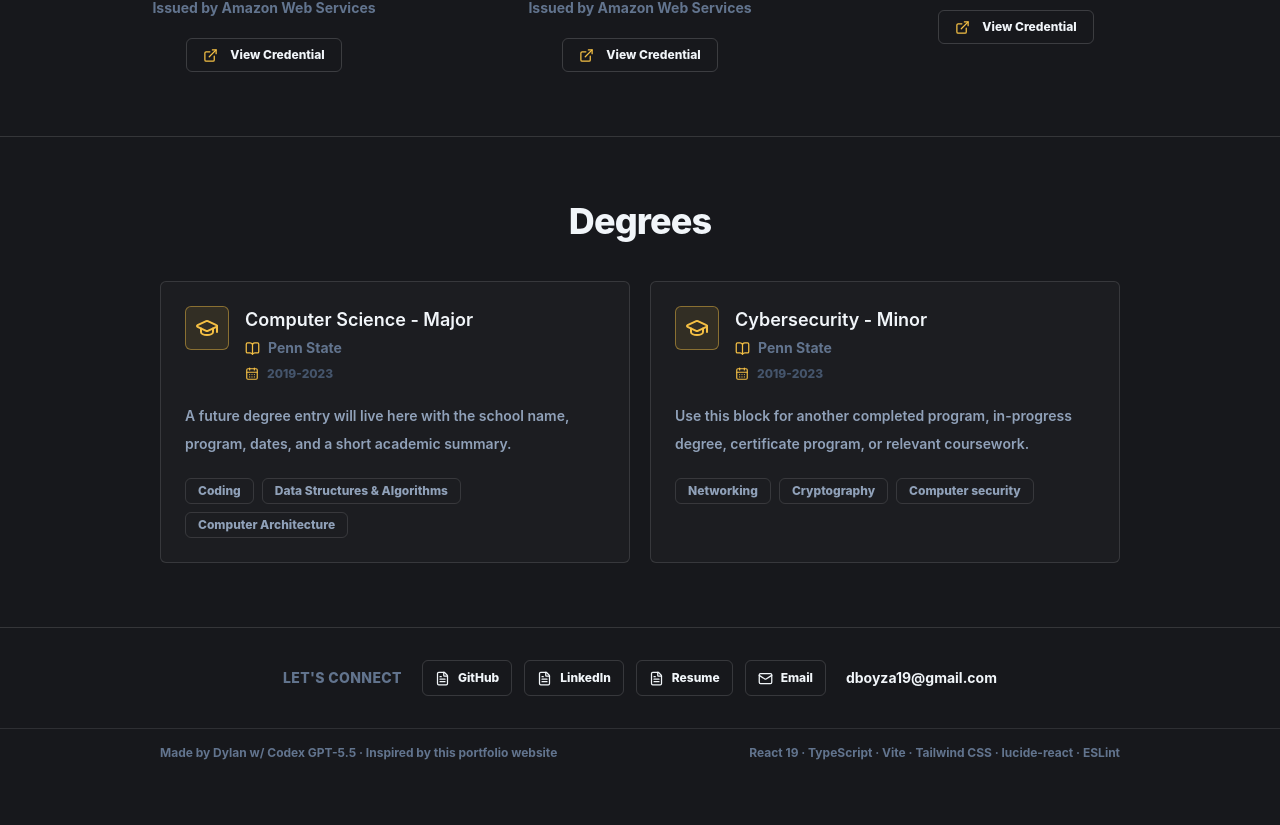
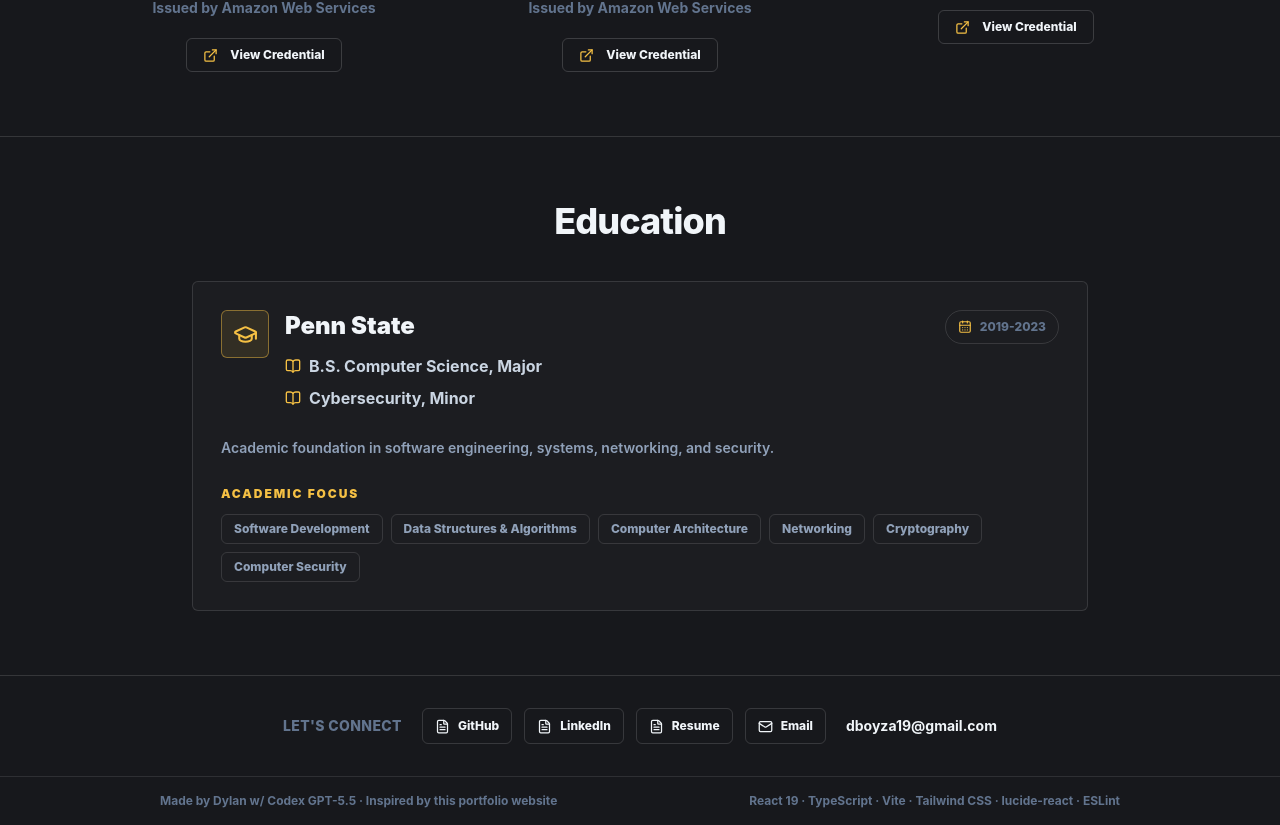
Before and after one commit to dboyza/portfolio-website, a React (Vite) app: page / in a window 1280 px wide. Shown: the part 3708-4533 px from the top of the page. Before the commit the page ends 4485 px from the top, so only its background shows below. Built offline with nearby package versions, Linux system fonts and the light colour scheme.

Commit message:
Polish education section

```diff
--- a/src/components/TerminalWindow.tsx
+++ b/src/components/TerminalWindow.tsx
@@ -33,7 +33,7 @@ const commandNames = [
   'skills',
   'projects',
   'certs',
-  'degrees',
+  'education',
   'contact',
   'email',
   'resume',
@@ -131,9 +131,11 @@ const TerminalWindow = () => {
 
     if (normalized === 'degrees' || normalized === 'education') {
       return degrees.flatMap((degree) => [
-        `${degree.title} - ${degree.school}, ${degree.timeframe}`,
+        degree.school,
+        ...degree.programs.map((program) => `  ${program}`),
+        `  ${degree.timeframe}`,
         `  ${degree.description}`,
-        `  Focus: ${degree.focusAreas.join(', ')}`,
+        `  Academic Focus: ${degree.focusAreas.join(', ')}`,
       ]);
     }
 
@@ -161,7 +163,7 @@ const TerminalWindow = () => {
     }
 
     if (normalized === 'ls') {
-      return ['about  career  current  projects  skills  certifications  degrees  contact'];
+      return ['about  career  current  projects  skills  certifications  education  contact'];
     }
 
     return [`command not found: ${rawCommand}`, "Type 'help' to list available commands."];
--- a/src/data/portfolio.ts
+++ b/src/data/portfolio.ts
@@ -27,8 +27,8 @@ export type Certification = {
 };
 
 export type Degree = {
-  title: string;
   school: string;
+  programs: string[];
   timeframe: string;
   description: string;
   focusAreas: string[];
@@ -58,7 +58,7 @@ export const navItems = [
   { label: 'Projects', href: '#projects' },
   { label: 'Skills', href: '#skills' },
   { label: 'Certifications', href: '#certifications' },
-  { label: 'Degrees', href: '#degrees' },
+  { label: 'Education', href: '#education' },
   { label: 'Contact', href: '#contact' },
 ];
 
@@ -184,20 +184,18 @@ export const certifications: Certification[] = [
 
 export const degrees: Degree[] = [
   {
-    title: 'Computer Science - Major',
     school: 'Penn State',
+    programs: ['B.S. Computer Science, Major', 'Cybersecurity, Minor'],
     timeframe: '2019-2023',
-    description:
-      'A future degree entry will live here with the school name, program, dates, and a short academic summary.',
-    focusAreas: ['Coding', 'Data Structures & Algorithms', 'Computer Architecture'],
-  },
-  {
-    title: 'Cybersecurity - Minor',
-    school: 'Penn State',
-    timeframe: '2019-2023',
-    description:
-      'Use this block for another completed program, in-progress degree, certificate program, or relevant coursework.',
-    focusAreas: ['Networking', 'Cryptography', 'Computer security'],
+    description: 'Academic foundation in software engineering, systems, networking, and security.',
+    focusAreas: [
+      'Software Development',
+      'Data Structures & Algorithms',
+      'Computer Architecture',
+      'Networking',
+      'Cryptography',
+      'Computer Security',
+    ],
   },
 ];
 
--- a/src/sections/Degrees.tsx
+++ b/src/sections/Degrees.tsx
@@ -3,52 +3,69 @@ import SectionHeading from '../components/SectionHeading';
 import { degrees } from '../data/portfolio';
 
 const Degrees = () => {
+  const education = degrees[0];
+
+  if (!education) {
+    return null;
+  }
+
   return (
-    <section id="degrees" className="section-rule py-10 sm:py-16">
+    <section id="education" className="section-rule py-10 sm:py-16">
       <div className="content-shell">
-        <SectionHeading title="Degrees" />
+        <SectionHeading title="Education" />
 
-        <div className="mt-10 grid gap-5 md:grid-cols-2">
-          {degrees.map((degree) => (
-            <article
-              key={degree.title}
-              className="rounded-md border border-white/12 bg-white/[0.025] p-6 text-left shadow-soft"
-            >
+        <article className="mx-auto mt-10 max-w-4xl rounded-md border border-white/12 bg-white/[0.025] p-6 text-left shadow-soft sm:p-7">
+          <div className="flex flex-col gap-5 sm:flex-row sm:items-start sm:justify-between">
             <div className="flex items-start gap-4">
-                <div className="flex h-11 w-11 shrink-0 items-center justify-center rounded-md border border-gold-500/45 bg-gold-500/10 text-gold-500">
-                  <GraduationCap size={24} />
+              <div className="flex h-12 w-12 shrink-0 items-center justify-center rounded-md border border-gold-500/45 bg-gold-500/10 text-gold-500">
+                <GraduationCap size={25} />
               </div>
 
               <div className="min-w-0">
-                  <h3 className="text-lg font-semibold leading-7 text-slate-100">{degree.title}</h3>
-                  <p className="mt-1 flex items-center gap-2 text-sm font-bold text-slate-500">
-                    <BookOpen size={15} className="shrink-0 text-gold-500" />
-                    <span>{degree.school}</span>
+                <h3 className="text-2xl font-black leading-8 text-slate-100">
+                  {education.school}
+                </h3>
+                <div className="mt-3 grid gap-2">
+                  {education.programs.map((program) => (
+                    <p
+                      key={program}
+                      className="flex items-start gap-2 text-base font-bold text-slate-300"
+                    >
+                      <BookOpen size={16} className="mt-1 shrink-0 text-gold-500" />
+                      <span>{program}</span>
                     </p>
-                  <p className="mt-2 flex items-center gap-2 text-xs font-extrabold uppercase text-slate-600">
-                    <CalendarDays size={14} className="shrink-0 text-gold-500" />
-                    <span>{degree.timeframe}</span>
-                  </p>
+                  ))}
+                </div>
               </div>
             </div>
 
-              <p className="mt-5 text-sm font-semibold leading-7 text-slate-400">
-                {degree.description}
+            <p className="inline-flex w-fit items-center gap-2 rounded-full border border-white/12 px-3 py-2 text-xs font-extrabold uppercase text-slate-500">
+              <CalendarDays size={14} className="shrink-0 text-gold-500" />
+              <span>{education.timeframe}</span>
+            </p>
+          </div>
+
+          <p className="mt-6 text-sm font-semibold leading-7 text-slate-400">
+            {education.description}
           </p>
 
-              <div className="mt-5 flex flex-wrap gap-2">
-                {degree.focusAreas.map((area) => (
+          <div className="mt-6">
+            <p className="text-xs font-black uppercase tracking-[0.16em] text-gold-500">
+              Academic Focus
+            </p>
+
+            <div className="mt-3 flex flex-wrap gap-2">
+              {education.focusAreas.map((area) => (
                 <span
                   key={area}
-                    className="rounded-md border border-white/12 px-3 py-1 text-xs font-extrabold text-slate-400"
+                  className="rounded-md border border-white/12 px-3 py-1.5 text-xs font-extrabold text-slate-400"
                 >
                   {area}
                 </span>
               ))}
             </div>
+          </div>
         </article>
-          ))}
-        </div>
       </div>
     </section>
   );
```
Lines whose indentation alone changed are shown as unchanged.
